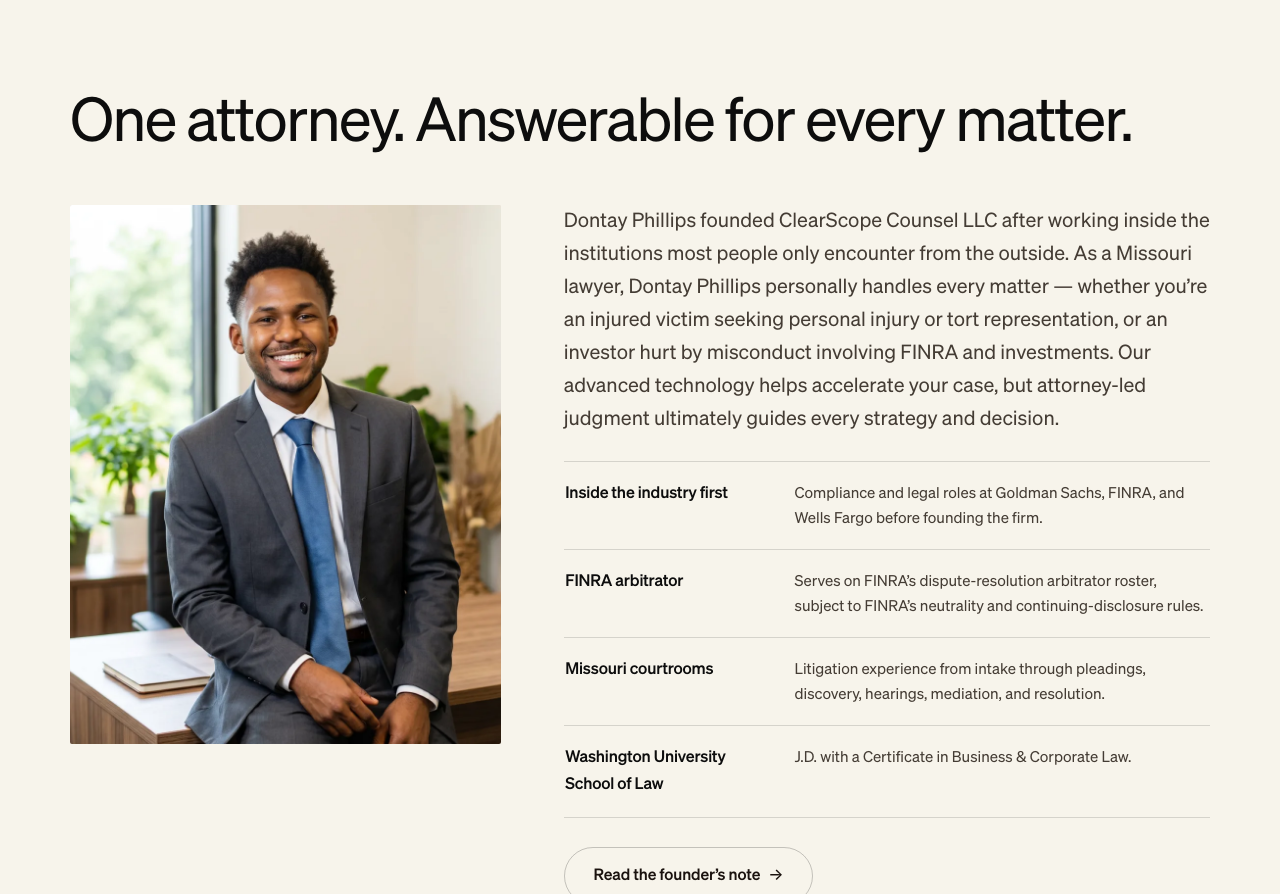
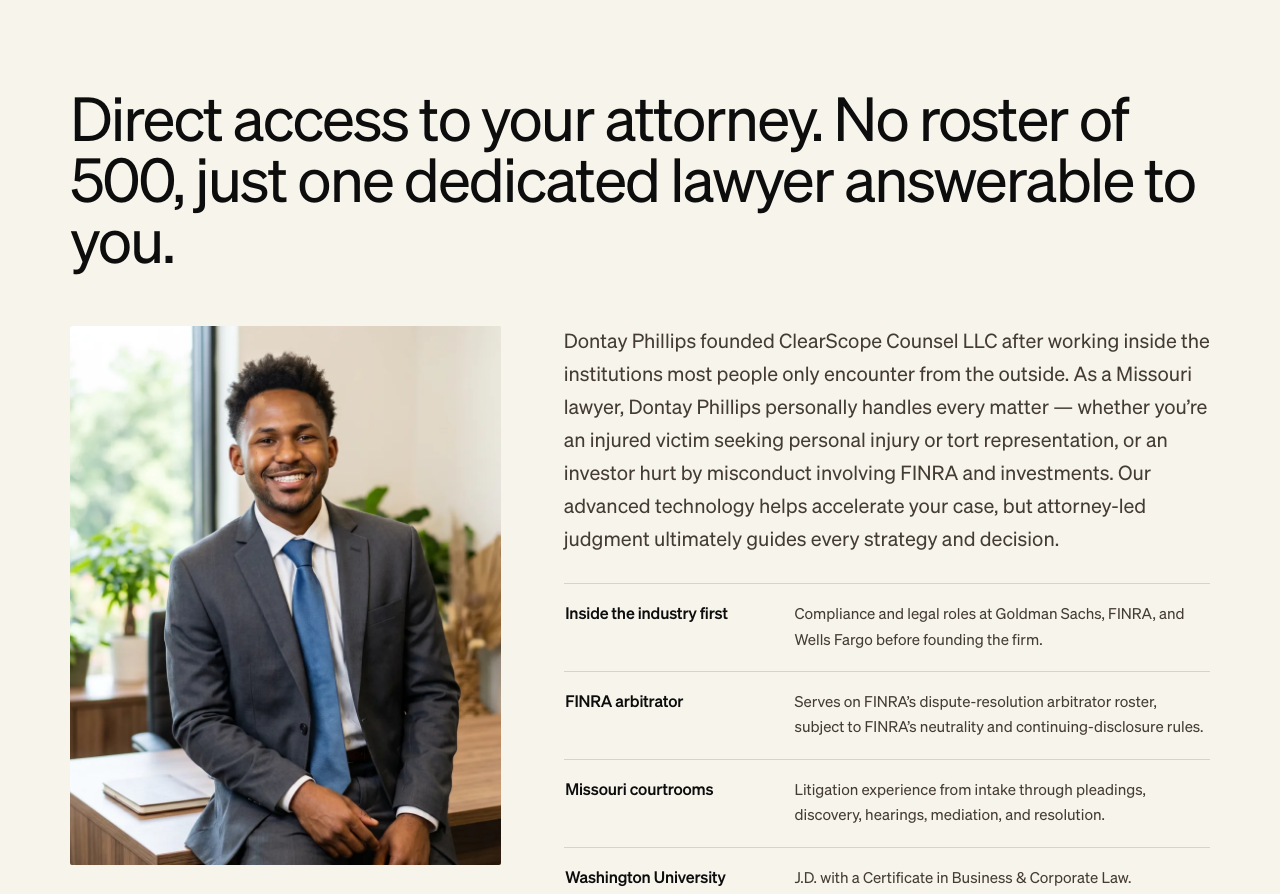
Before and after one commit to pdontay/clearscope-counsel, a plain HTML site: page index.html in a window 1280 px wide. Shown: the part 6046-6940 px from the top of the page. Drawn offline with Linux system fonts and the light colour scheme.

Commit message:
Name the promise in the founder headline
"One attorney. Answerable for every matter." stated the arrangement; it did
not say what the visitor gets from it. "Direct access to your attorney. No
roster of 500, just one dedicated lawyer answerable to you." names the
contrast with a large firm directly.

The string grows from 41 to 96 characters in a display heading that scales to
4.2rem, so it was checked at 1440, 900 and 390px: three lines, three lines
and five, no overflow and no horizontal scroll at any of them.

Co-Authored-By: Claude Opus 5 <noreply@anthropic.com>

```diff
--- a/index.html
+++ b/index.html
@@ -197,7 +197,7 @@
 <!-- ACT V ─ the person -->
 <section class="ln-day" id="attorney">
   <div class="container">
-    <h2 class="ln-act-display">One attorney. Answerable for every matter.</h2>
+    <h2 class="ln-act-display">Direct access to your attorney. No roster of 500, just one dedicated lawyer answerable to you.</h2>
     <div class="ln-who">
       <figure class="ln-portrait">
         <img src="assets/founder-office.webp" alt="Dontay Phillips, founder and principal attorney of ClearScope Counsel, at the firm&rsquo;s Kansas City office" width="1100" height="1100" loading="lazy" decoding="async" />
```
